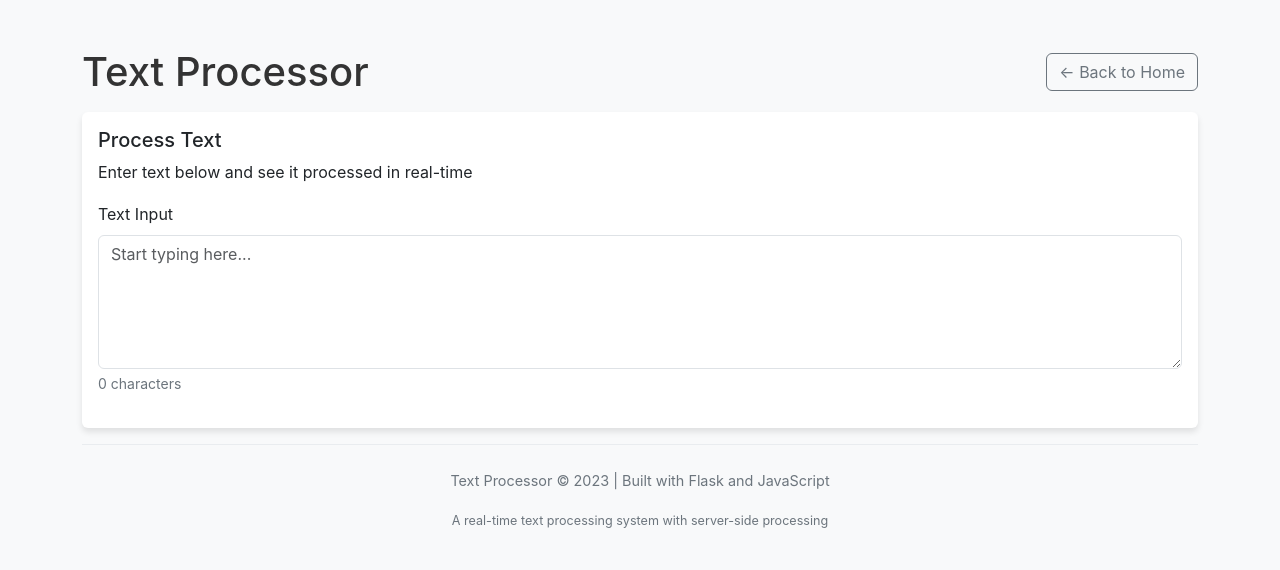
After one commit to tkr22777/exp_mono, a Flask app: page /experiments/text-processor/ in a window 1280 px wide. The commit adds this page. Shown: the top 570 px of the page. Run offline with Flask 3, Linux system fonts and the light colour scheme; parts of the project's set-up code (start-up, migrations or seed data) failed here and were passed over.

Commit message:
Add Text Processor experiment with real-time text processing

```diff
--- a/src/server/app.py
+++ b/src/server/app.py
@@ -7,7 +7,7 @@ from flask import Flask
 from flask_cors import CORS
 
 # Import blueprints
-from src.server.routes import langchain_bp, main_bp
+from src.server.routes import langchain_bp, main_bp, text_processor_bp
 
 # Initialize Flask app
 app = Flask(__name__, static_folder="static", template_folder="templates")
@@ -18,6 +18,7 @@ CORS(app)
 # Register blueprints
 app.register_blueprint(main_bp)
 app.register_blueprint(langchain_bp)
+app.register_blueprint(text_processor_bp)
 
 
 def create_app() -> Flask:
--- a/src/server/routes/__init__.py
+++ b/src/server/routes/__init__.py
@@ -5,7 +5,7 @@ This package contains all route definitions for the application,
 organized into separate modules by feature/experiment.
 """
 
-from .experiments import langchain_bp
+from .experiments import langchain_bp, text_processor_bp
 from .main_routes import main_bp
 
-__all__ = ["main_bp", "langchain_bp"]
+__all__ = ["main_bp", "langchain_bp", "text_processor_bp"]
--- a/src/server/routes/experiments/__init__.py
+++ b/src/server/routes/experiments/__init__.py
@@ -5,5 +5,6 @@ This package contains route modules for individual experiments.
 """
 
 from .langchain import langchain_bp
+from .text_processor import text_processor_bp
 
-__all__ = ["langchain_bp"]
+__all__ = ["langchain_bp", "text_processor_bp"]
--- /dev/null
+++ b/src/server/routes/experiments/text_processor.py
@@ -0,0 +1,42 @@
+"""
+Text Processor Routes
+
+This module defines all routes for the Text Processor experiment.
+"""
+
+from flask import Blueprint, jsonify, render_template, request
+
+# Create a Blueprint for Text Processor routes with a URL prefix
+text_processor_bp = Blueprint(
+    "text_processor", __name__, url_prefix="/experiments/text-processor"
+)
+
+
+@text_processor_bp.route("/", methods=["GET"])
+def index():
+    """Serve the Text Processor experiment page."""
+    return render_template("experiments/text_processor/index.html")
+
+
+@text_processor_bp.route("/api/process", methods=["POST"])
+def process_text():
+    """Process text for the Text Processor experiment."""
+    data = request.json
+
+    if not data or "text" not in data:
+        return jsonify({"error": "Text is required"}), 400
+
+    # Extract the text
+    text = data["text"]
+
+    try:
+        # Simple mock processing function (capitalize the text)
+        processed_text = text.upper()
+
+        # Return the processed text
+        response = {"success": True, "result": {"processed_text": processed_text}}
+
+        return jsonify(response)
+
+    except Exception as e:
+        return jsonify({"success": False, "error": str(e)}), 500
--- /dev/null
+++ b/src/server/templates/experiments/text_processor/index.html
@@ -0,0 +1,119 @@
+<!DOCTYPE html>
+<html lang="en">
+<head>
+    <meta charset="UTF-8">
+    <meta name="viewport" content="width=device-width, initial-scale=1.0">
+    <title>Text Processor</title>
+    <!-- Bootstrap CSS -->
+    <link href="https://cdn.jsdelivr.net/npm/bootstrap@5.3.0/dist/css/bootstrap.min.css" rel="stylesheet">
+    <!-- Custom CSS -->
+    <link href="/static/css/style.css" rel="stylesheet">
+    <style>
+        .result-container {
+            margin-top: 20px;
+            padding: 15px;
+            border-radius: 5px;
+            background-color: #f8f9fa;
+            display: none;
+        }
+        #input-counter {
+            color: #6c757d;
+            font-size: 0.875rem;
+        }
+    </style>
+</head>
+<body>
+    <div class="container mt-5">
+        <div class="d-flex justify-content-between align-items-center mb-3">
+            <h1 class="mb-0">Text Processor</h1>
+            <a href="/" class="btn btn-outline-secondary">← Back to Home</a>
+        </div>
+
+        <div class="card">
+            <div class="card-body">
+                <h5 class="card-title">Process Text</h5>
+                <p class="card-text">Enter text below and see it processed in real-time</p>
+
+                <div class="mb-3">
+                    <label for="text-input" class="form-label">Text Input</label>
+                    <textarea id="text-input" class="form-control" rows="5" placeholder="Start typing here..."></textarea>
+                    <div id="input-counter" class="mt-1">0 characters</div>
+                </div>
+
+                <div id="result-container" class="result-container">
+                    <h6>Processed Result:</h6>
+                    <div id="processed-result" class="p-3 border rounded"></div>
+                </div>
+            </div>
+        </div>
+
+        <footer class="footer mt-3">
+            <div class="container">
+                <p>Text Processor © 2023 | Built with Flask and JavaScript</p>
+                <p><small>A real-time text processing system with server-side processing</small></p>
+            </div>
+        </footer>
+    </div>
+
+    <!-- Bootstrap Bundle with Popper -->
+    <script src="https://cdn.jsdelivr.net/npm/bootstrap@5.3.0/dist/js/bootstrap.bundle.min.js"></script>
+
+    <script>
+        // DOM elements
+        const textInput = document.getElementById('text-input');
+        const inputCounter = document.getElementById('input-counter');
+        const resultContainer = document.getElementById('result-container');
+        const processedResult = document.getElementById('processed-result');
+
+        // Debounce function to limit API calls
+        function debounce(func, wait) {
+            let timeout;
+            return function(...args) {
+                clearTimeout(timeout);
+                timeout = setTimeout(() => func.apply(this, args), wait);
+            };
+        }
+
+        // Process text through API
+        const processText = debounce(async (text) => {
+            if (!text.trim()) {
+                resultContainer.style.display = 'none';
+                return;
+            }
+
+            try {
+                const response = await fetch('/experiments/text-processor/api/process', {
+                    method: 'POST',
+                    headers: {
+                        'Content-Type': 'application/json'
+                    },
+                    body: JSON.stringify({ text })
+                });
+
+                const data = await response.json();
+
+                if (data.success) {
+                    // Display the processed text
+                    processedResult.textContent = data.result.processed_text;
+                    resultContainer.style.display = 'block';
+                } else {
+                    console.error('Error:', data.error);
+                }
+            } catch (error) {
+                console.error('Error:', error);
+            }
+        }, 300); // 300ms debounce
+
+        // Event listeners
+        textInput.addEventListener('input', function() {
+            const text = this.value;
+
+            // Update character counter
+            inputCounter.textContent = `${text.length} characters`;
+
+            // Process text
+            processText(text);
+        });
+    </script>
+</body>
+</html>
```
Also changed, not shown: src/server/templates/index.html (+11 -0 lines).
